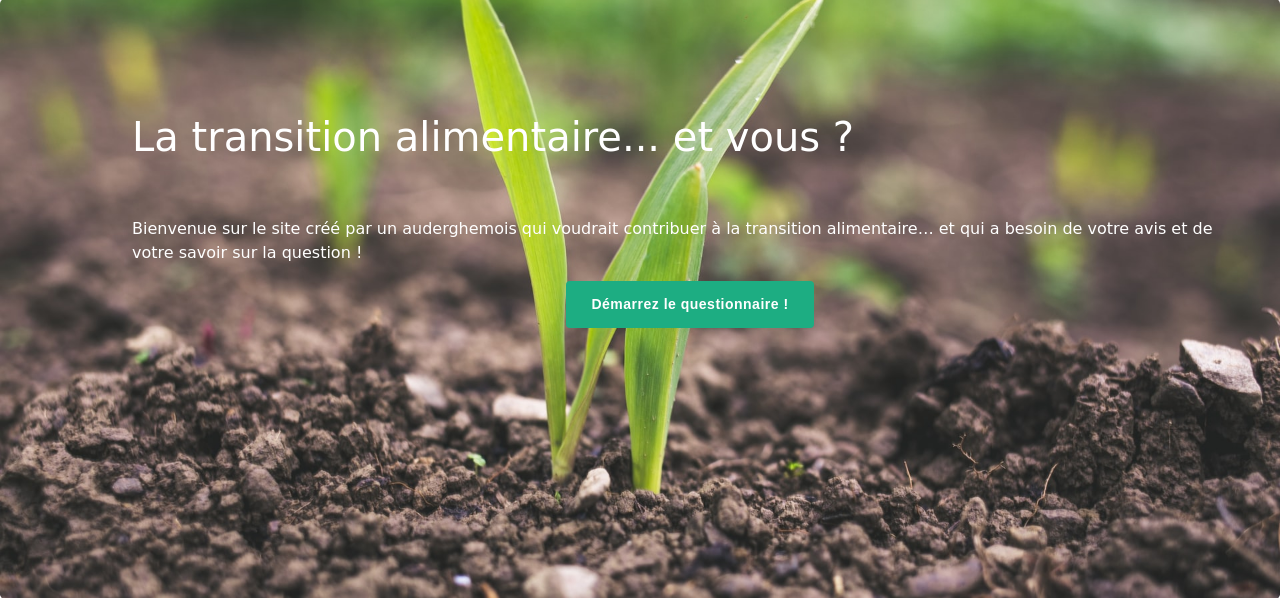
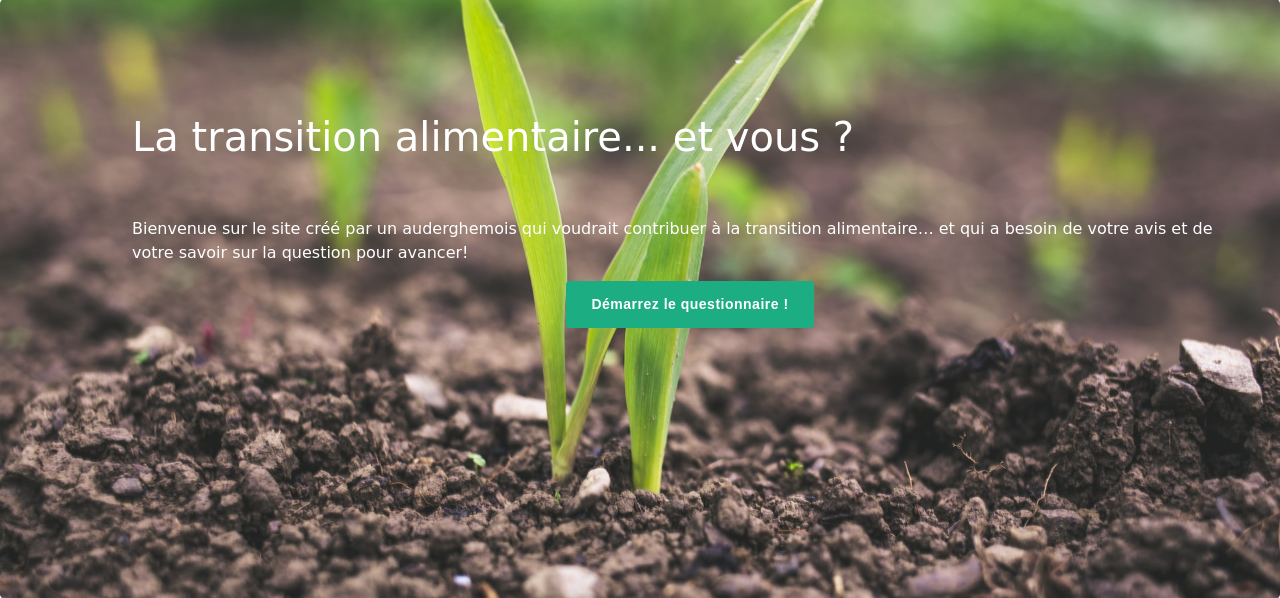
Before and after one commit to FrountchD/transit_beta, a Flask app: page / in a window 1280 px wide. Shown: the part 81-679 px from the top of the page. Run offline with Flask 2, Linux system fonts and the light colour scheme; some libraries are stand-ins or nearby versions.

Commit message:
back to business

```diff
--- a/app/templates/index.html
+++ b/app/templates/index.html
@@ -61,7 +61,7 @@
 				<br>
 				<br>
 				<p> Bienvenue sur le site créé par un auderghemois qui voudrait contribuer à la transition alimentaire…
-				    et qui a besoin de votre avis et de votre savoir sur la question !
+				    et qui a besoin de votre avis et de votre savoir sur la question pour avancer!
 				</p>
 
 				<!-- <button type="button" class="btn btn-primary">Bouton</button>
```
